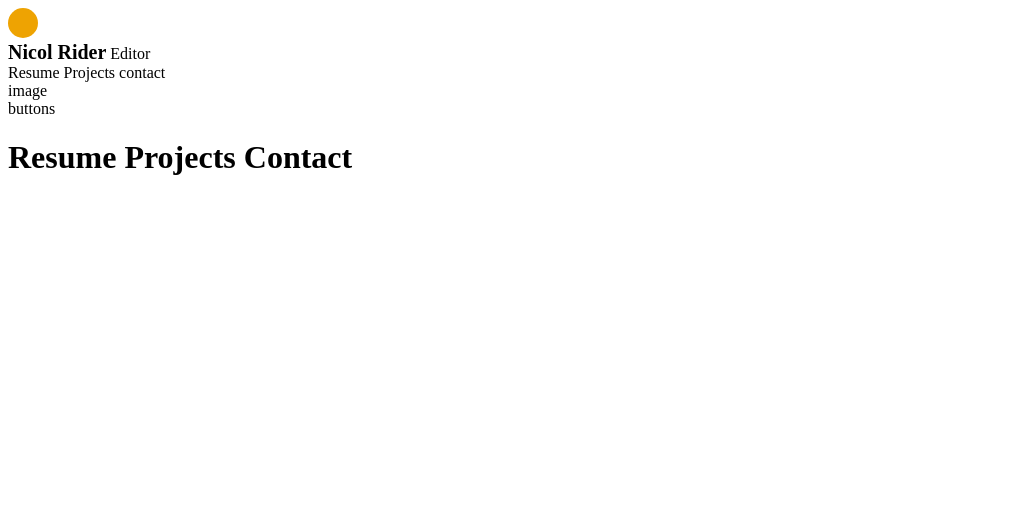
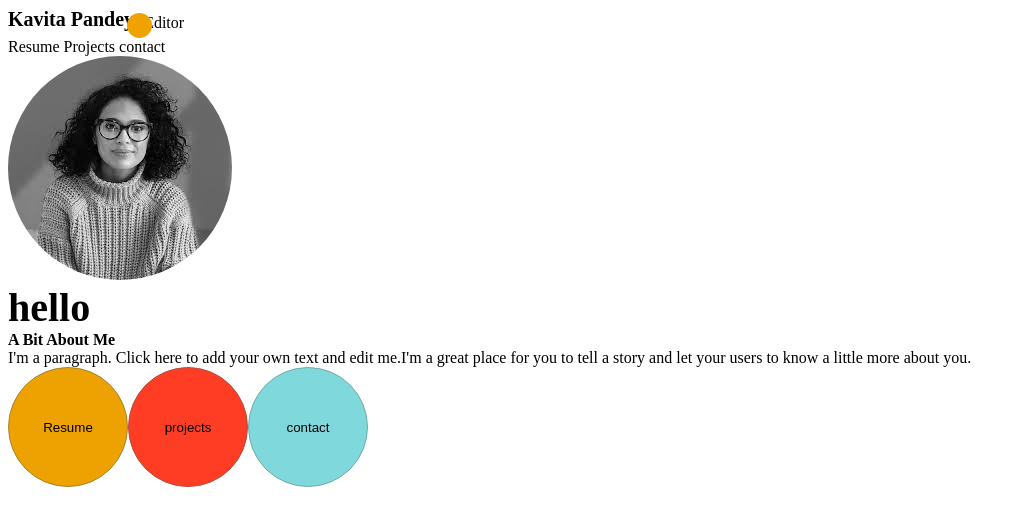
Before and after one commit to kavitaui/portfolio, a JavaScript app: page / in a window 1280 px wide. Shown: the top 526 px of the page, without its empty margins (0-1021 px from the left). Built offline with nearby package versions, Linux system fonts and the light colour scheme; the HTML template or start-up script is replaced by a standard one.

Commit message:
header and home component fix

```diff
--- a/src/Componants/HomeComponant.js
+++ b/src/Componants/HomeComponant.js
@@ -1,12 +1,29 @@
+import image from "../Asset/image/images.jpeg"
+
 export default function HomeComponant(){
     return(
-        <div className ="homecontainer">
-            <div className ="leftcontainer">
-                image
+        <div className="container">
+        <div className="col-12">
+          <div className="row">
+            <div className="col-1 px-2 py-2"></div>
+            <div className="col-9 px-2 py-2">
+                <div className = "row" >
+                    <div className="col-6 px-2 py-2">
+                      <img className = "pic" src={image} />
+                    </div>
+                    <div className="col-6 px-2 py-2"><span className = "h1">hello</span>
+                  <div> <span className ="bold">A Bit About Me </span></div>
+                  <div>I'm a paragraph. Click here to add your own text and edit me.I'm a great place for
+                    you to tell a story and let your users to know a little more about you.</div>
+                   <div className="mt-4"> <button className ="resume">Resume</button>
+                    <button className ="projects mx-2" >projects</button>
+                    <button className ="contact">contact</button></div>
+                </div>
+                </div>
             </div>
-            <div className = "rightcontainer">
-                buttons
-            </div>
+            <div className="col-1 px-2 py-2"></div>
+          </div>
         </div>
+      </div>
     );
 }
--- a/src/Componants/SharedComponant/Footer.js
+++ b/src/Componants/SharedComponant/Footer.js
@@ -1,7 +1,7 @@
 export default function Footer(){
     return(
         <div className="footer">
-             <h1>Resume Projects Contact</h1>
+             <h1></h1>
         </div>
 
     );
--- a/src/Componants/SharedComponant/Header.js
+++ b/src/Componants/SharedComponant/Header.js
@@ -6,10 +6,7 @@ export default function Header() {
           <div className = "row">
             <div className = "col-7 px-2 py-5" >
               <div className = "row">
-                <div className = "col-2  py -2">
-                <button className="circle">  </button></div>
-                <div className = "col-10 py -2"> <span className="bold">Nicol Rider</span> Editor </div>
-
+              <span className="logo-wrapper"><span className="bold logo"><span className="circle"></span>Kavita Pandey</span> Editor</span>
               </div>
 
         </div>
--- a/src/styles.css
+++ b/src/styles.css
@@ -2,13 +2,17 @@
   font-family: sans-serif;
   text-align: center;
 }
-.circle{
-  border-radius : 50%;
-   background-color : #EEA302;
-  height :30px;
-  width:30px;
-   border:0;
-   margin-left:0px;
+.circle {
+  border-radius: 50%;
+    background-color: #eea302;
+    height: 25px;
+    width: 25px;
+    border: 0;
+    display: inline-block;
+    margin: 0px 6px;
+    position: absolute;
+    left: -23px;
+    top: -1px;
 }
 /* .leftcontainer{
   float: left;
@@ -27,7 +31,46 @@
   float:left;
   width:50%;
 } */
-span.bold{
-  font-weight : bold;
-  font-size :20px;
+span.bold {
+  font-weight: bold;
 }
+.logo-wrapper{
+  line-height: 30px;
+  position: relative;
+}
+.logo{
+  font-size: 20px;
+  display: inherit;
+  float: left;
+  line-height: normal;
+
+  padding-right:10px;
+}
+span.h1 {
+  font-weight: bold;
+  font-size: 40px;
+}
+.pic {
+  border-radius: 70%;
+}
+.resume {
+  border-radius: 50%;
+  background-color: #eea201;
+  height: 120px;
+  width: 120px;
+  border: 1px solid #a6842c;
+}
+.projects {
+  border-radius: 50%;
+  background-color: #ff3d24;
+  height: 120px;
+  width: 120px;
+  border: 1px solid #b04e44;
+}
+.contact {
+  border-radius: 50%;
+  background-color: #7fd8db;
+  height: 120px;
+  width: 120px;
+  border: 1px solid #73aca7;
+}
```
Also changed, not shown: src/Asset/image/images.jpeg (added), 4 other files (tests, documents, lock files or other folders).
